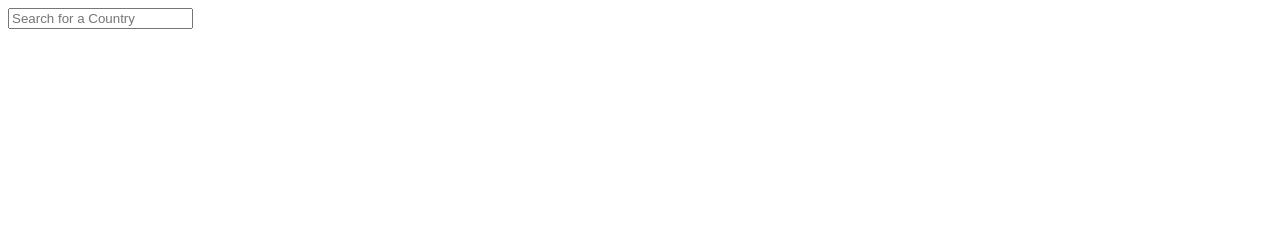
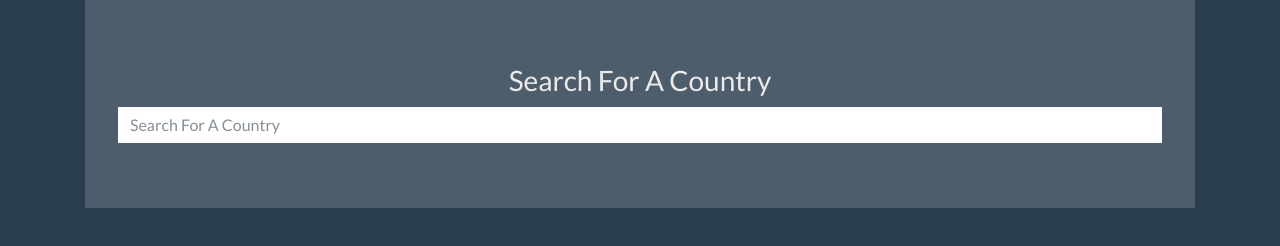
Before and after one commit to gunt/Instant_Search_Vanilla_Javascript, a plain HTML site: page index.html in a window 1280 px wide. Drawn offline with nearby package versions, Linux system fonts and the light colour scheme.

Commit message:
Update index.html

```diff
--- a/index.html
+++ b/index.html
@@ -5,12 +5,30 @@
     <meta charset="UTF-8">
     <meta name="viewport" content="width=device-width, initial-scale=1.0">
     <meta http-equiv="X-UA-Compatible" content="ie=edge">
-    <title>Document</title>
+    <title>MovieInfo</title>
+    <link rel="stylesheet" href="https://bootswatch.com/4/superhero/bootstrap.min.css">
+    <link rel="stylesheet" type="text/css" href="css/style.css">
+
 </head>
 
 <body>
-    <input type="text" id="search" placeholder="Search for a Country" />
-    <div id="results"></div>
+
+    <div class="container">
+        <div class="jumbotron">
+            <h3 class="text-center">Search For A Country </h3>
+            <form id="searchForm">
+                <input type="text" class="form-control" id="searchText" placeholder="Search For A Country">
+            </form>
+        </div>
+    </div>
+
+    <div class="container">
+        <div id="search" class="row"></div>
+    </div>
+
+
+
+    <script src="js/main.js"></script>
 </body>
 
 </html>
```
